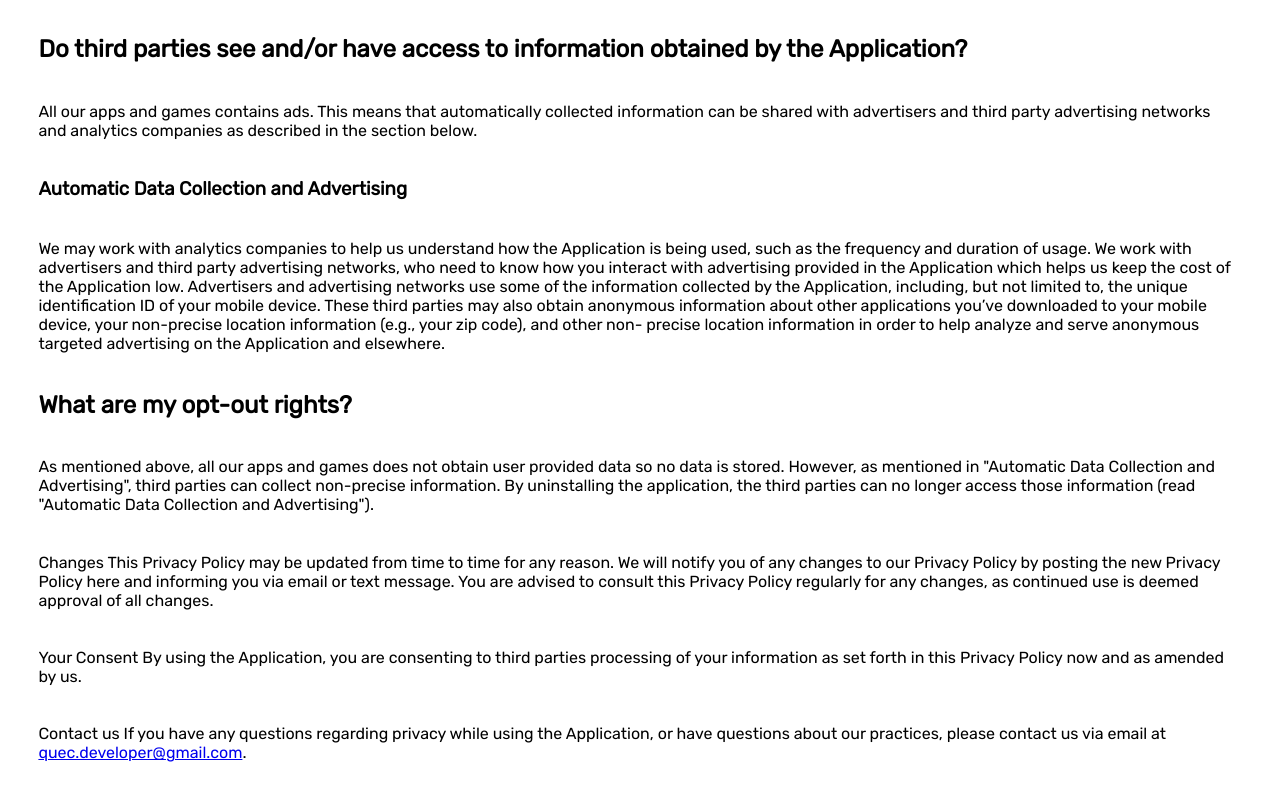
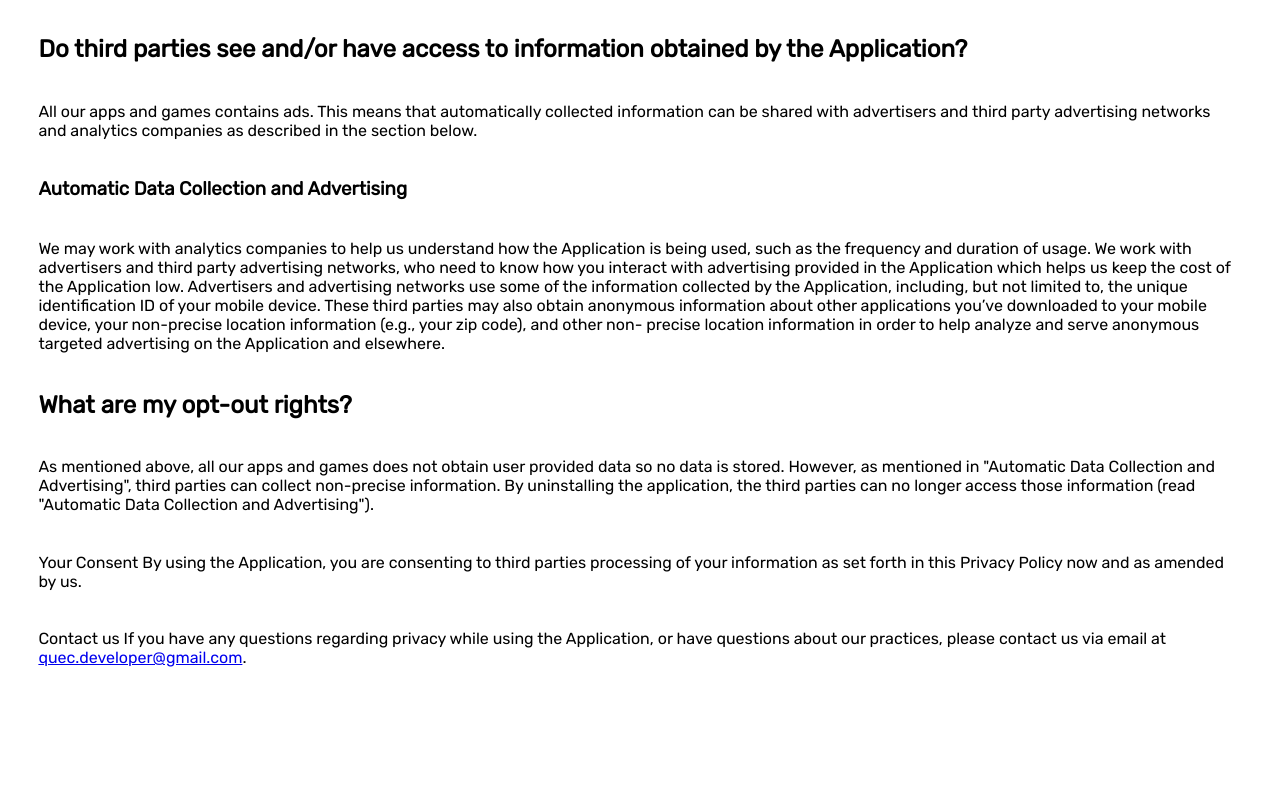
Before and after one commit to Quec-apps/quec-apps.github.io, a plain HTML site: page privacy.html in a window 1280 px wide. Shown: the part 388-1188 px from the top of the page. After the commit the page ends 1093 px from the top, so only its background shows below. Drawn offline with Linux system fonts and the light colour scheme.

Commit message:
Update privacy.html

```diff
--- a/privacy.html
+++ b/privacy.html
@@ -37,7 +37,6 @@ h2, h3, p {
 <p>We may work with analytics companies to help us understand how the Application is being used, such as the frequency and duration of usage. We work with advertisers and third party advertising networks, who need to know how you interact with advertising provided in the Application which helps us keep the cost of the Application low. Advertisers and advertising networks use some of the information collected by the Application, including, but not limited to, the unique identification ID of your mobile device. These third parties may also obtain anonymous information about other applications you’ve downloaded to your mobile device, your non-precise location information (e.g., your zip code), and other non- precise location information in order to help analyze and serve anonymous targeted advertising on the Application and elsewhere.</p>
 <h2>What are my opt-out rights?</h2>
 <p>As mentioned above, all our apps and games does not obtain user provided data so no data is stored. However, as mentioned in "Automatic Data Collection and Advertising", third parties can collect non-precise information. By uninstalling the application, the third parties can no longer access those information (read "Automatic Data Collection and Advertising").</p>
-<p>Changes This Privacy Policy may be updated from time to time for any reason. We will notify you of any changes to our Privacy Policy by posting the new Privacy Policy here and informing you via email or text message. You are advised to consult this Privacy Policy regularly for any changes, as continued use is deemed approval of all changes.</p>
 <p>Your Consent By using the Application, you are consenting to third parties processing of your information as set forth in this Privacy Policy now and as amended by us.</p>
 <p>Contact us If you have any questions regarding privacy while using the Application, or have questions about our practices, please contact us via email at
 <a href="mailto:quec.developer@gmail.com">quec.developer@gmail.com</a>.</p>
```
